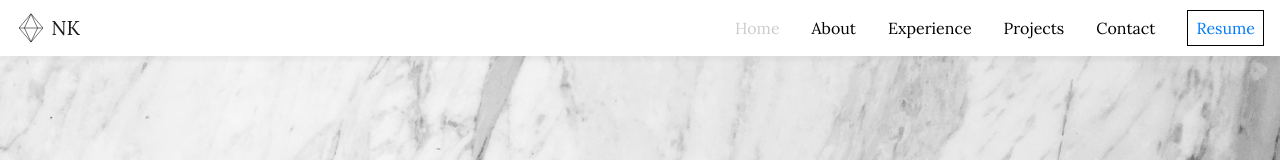
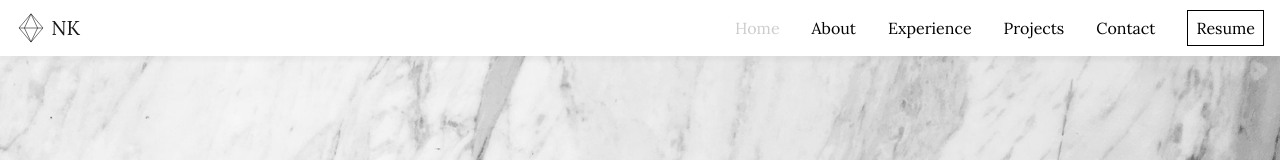
Before and after one commit to tichi97/netlify-portfolio, a React (Create React App) app: page / in a window 1280 px wide. Shown: the top 160 px of the page. Built offline with nearby package versions, Linux system fonts and the light colour scheme.

Commit message:
bug fixes

```diff
--- a/src/components/NavBar.js
+++ b/src/components/NavBar.js
@@ -66,7 +66,7 @@
                         className="link dim black f6 f5-ns dib mr3 mr4-ns hover-dark-gray pointer"
                     >Contact</Link>
                     <button className='pa2 ba bg-white-90 near-black bg-animate hover-bg-near-black hover-white pointer'>
-                        <a href="../assets/resume.pdf" target="_blank">Resume</a>
+                        <a className='black hover-white link' href="https://drive.google.com/file/d/1N06WS43dDLIHww27jP5GZXEq-u3TCH18/view?usp=sharing" target="_blank">Resume</a>
                     </button>
 
 
```
